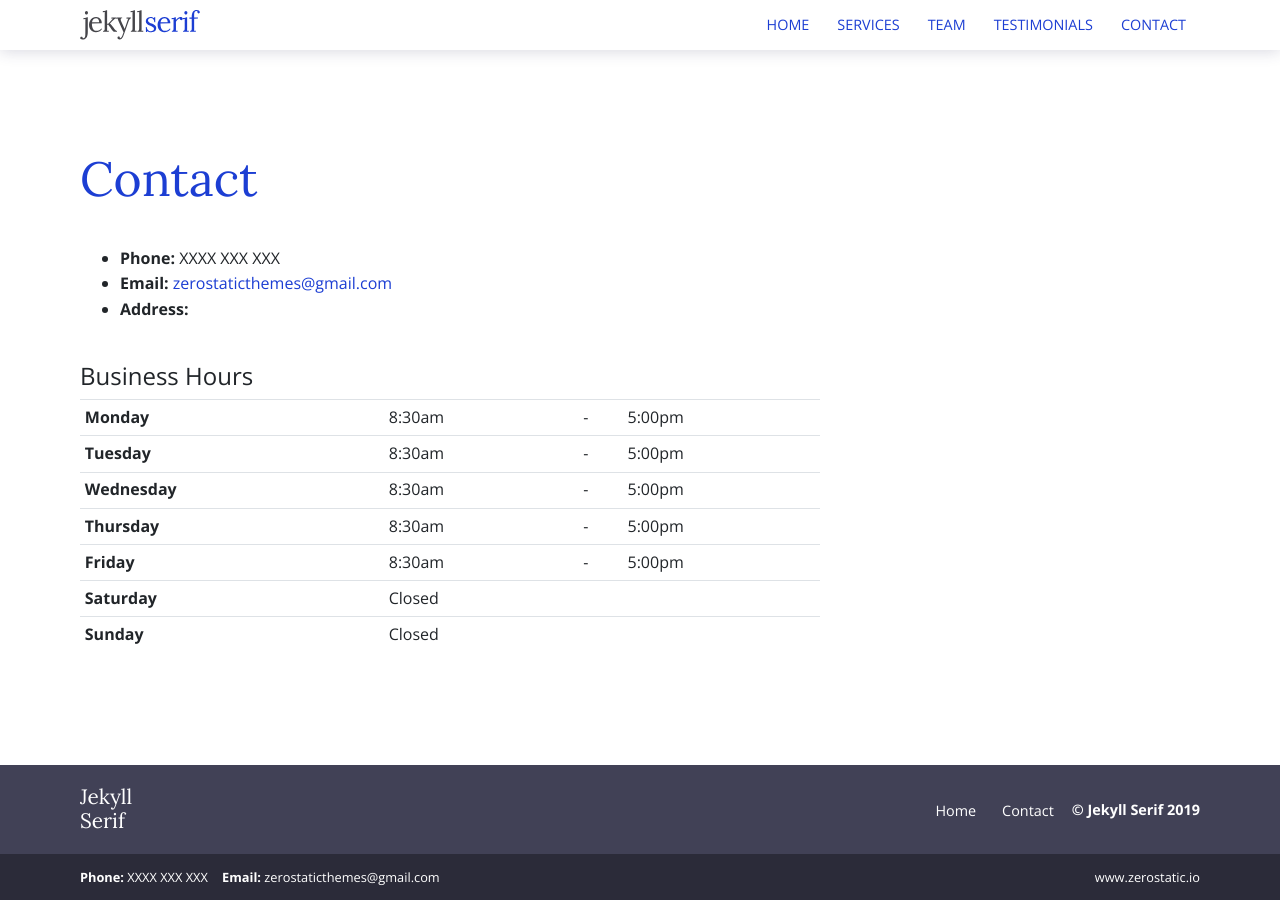
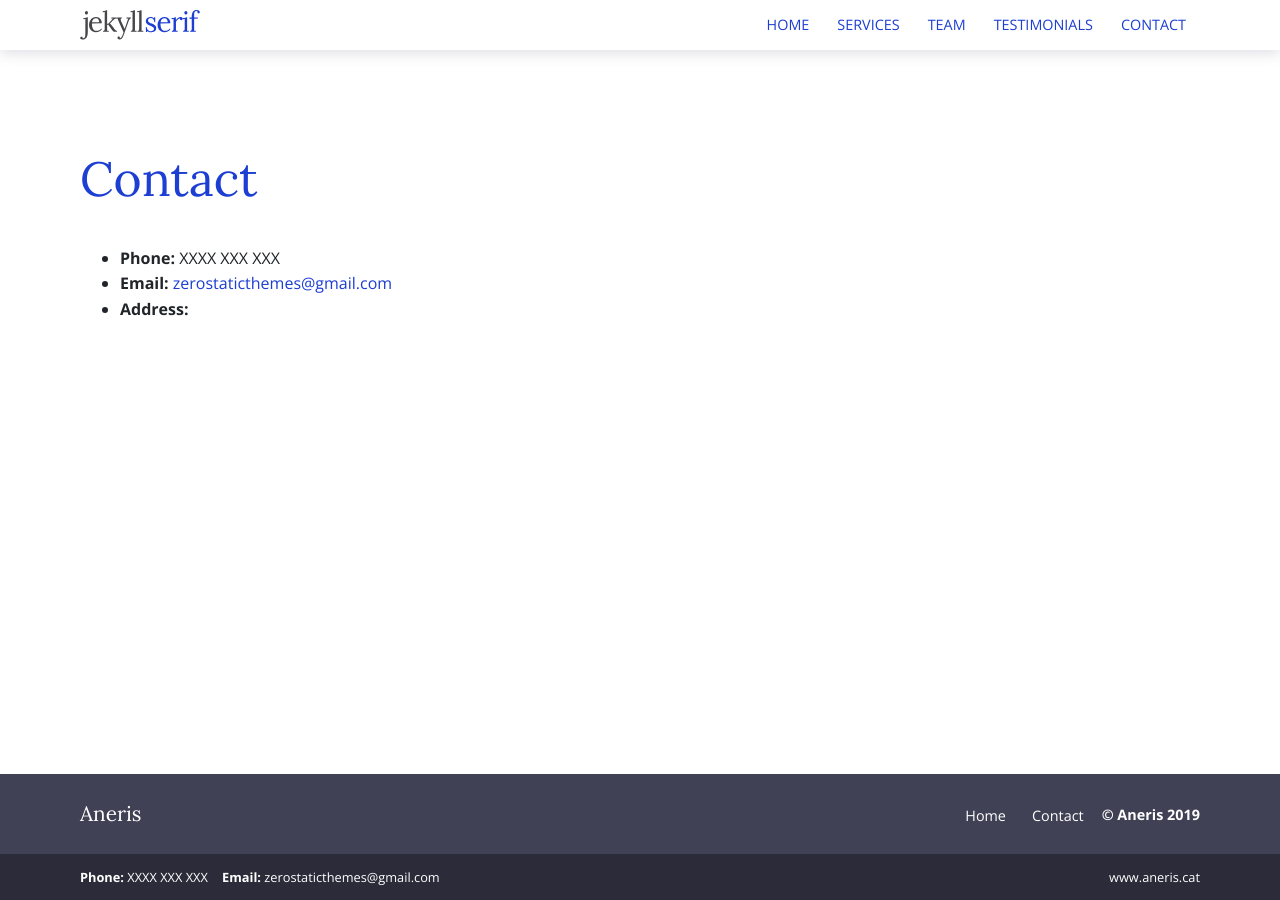
Before and after one commit to dpamies/dpamies.github.io, a Jekyll site: the page built from contact.html, in a window 1280 px wide. Built offline with Jekyll 4.4.1, drawn with Linux system fonts in a browser that asks for light colours.

Commit message:
Base modifications

```diff
--- a/_config.yml
+++ b/_config.yml
@@ -1,7 +1,7 @@
 baseurl: ''
 exclude: ['README.md']
 permalink: pretty
-title: 'Jekyll Serif'
+title: 'Aneris'
 
 collections:
   services:
--- a/_includes/sub-footer.html
+++ b/_includes/sub-footer.html
@@ -9,7 +9,7 @@
                 {{ site.data.contact.email }}</a></li>
           </ul>
           <ul>
-            <li><a href="https://www.zerostatic.io">www.zerostatic.io</a></li>
+            <li><a href="https://www.aneris.cat">www.aneris.cat</a></li>
           </ul>
         </div>
       </div>
--- a/contact.html
+++ b/contact.html
@@ -24,51 +24,6 @@ bodyClass: page-contact
         <li><strong>Address: </strong>{{ site.data.contact.address }}</li>
         {% endif %}
       </ul>
-      <h4 class="mt-4">Business Hours</h4>
-      <table class="table table-sm opening-hours-table">
-        <tr>
-          <td class="day font-weight-bold">Monday</td>
-          <td class="opens">8:30am</td>
-          <td>-</td>
-          <td class="closes">5:00pm</td>
-        </tr>
-        <tr>
-          <td class="day font-weight-bold">Tuesday</td>
-          <td class="opens">8:30am</td>
-          <td>-</td>
-          <td class="closes">5:00pm</td>
-        </tr>
-        <tr>
-          <td class="day font-weight-bold">Wednesday</td>
-          <td class="opens">8:30am</td>
-          <td>-</td>
-          <td class="closes">5:00pm</td>
-        </tr>
-        <tr>
-          <td class="day font-weight-bold">Thursday</td>
-          <td class="opens">8:30am</td>
-          <td>-</td>
-          <td class="closes">5:00pm</td>
-        </tr>
-        <tr>
-          <td class="day font-weight-bold">Friday</td>
-          <td class="opens">8:30am</td>
-          <td>-</td>
-          <td class="closes">5:00pm</td>
-        </tr>
-        <tr>
-          <td class="day font-weight-bold">Saturday</td>
-          <td class="opens">Closed</td>
-          <td></td>
-          <td class="closes"></td>
-        </tr>
-        <tr>
-          <td class="day font-weight-bold">Sunday</td>
-          <td class="opens">Closed</td>
-          <td> </td>
-          <td class="closes"></td>
-        </tr>
-      </table>
     </div>
   </div>
 </div>
```
Also changed, not shown: Gemfile.lock (deleted), assets/images/undraw_businesswoman_pc12.svg, assets/images/undraw_hang_out_h9ud.svg, assets/images/undraw_taking_notes_tjaf.svg, screenshots/screenshot-with-border.png (deleted), screenshots/screenshot.png (deleted), screenshots/tn.png (deleted).
